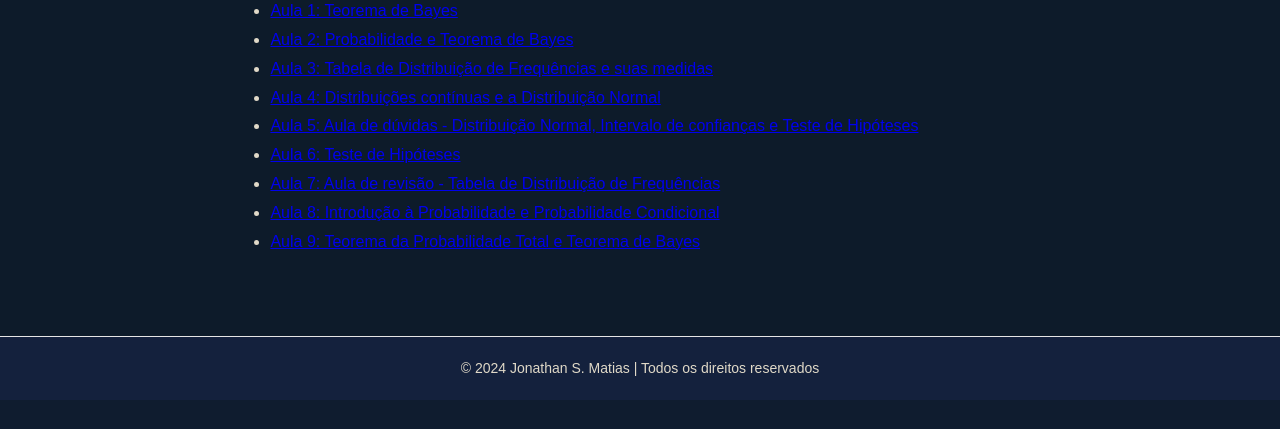
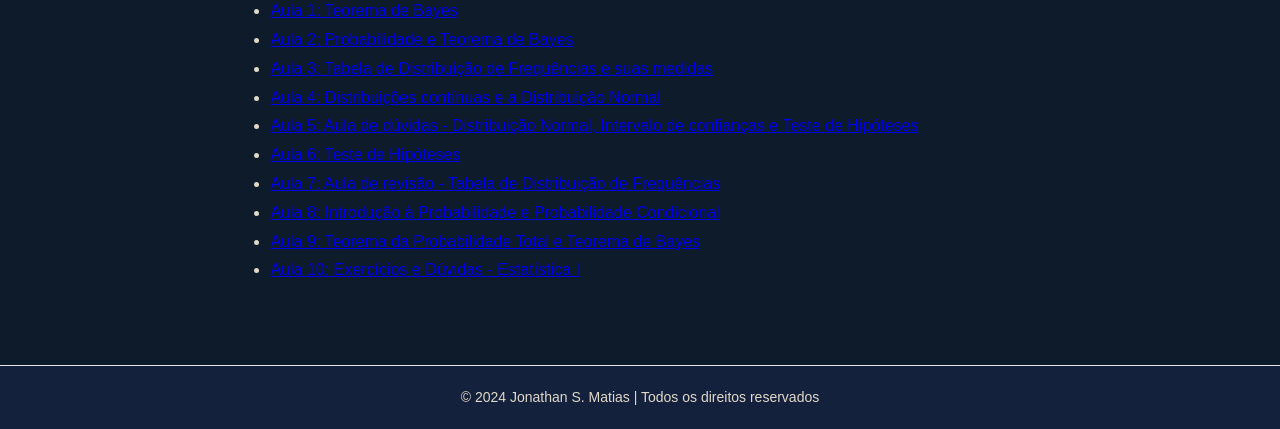
Before and after one commit to jonathanestatistica/webpage, a Flask app: page /videos/ in a window 1280 px wide. Shown: the part 471-900 px from the top of the page. Before the commit the page ends 871 px from the top, so only its background shows below. Run offline with Flask 3, Linux system fonts and the light colour scheme.

Commit message:
Add files via upload

```diff
--- a/templates/videos.html
+++ b/templates/videos.html
@@ -15,6 +15,7 @@
         <li><a href="https://www.youtube.com/watch?v=0TdAaHsniKk" target="_blank">Aula 7: Aula de revisão - Tabela de Distribuição de Frequências</a></li>
         <li><a href="https://www.youtube.com/watch?v=JYjKY_Mrt60" target="_blank">Aula 8: Introdução à Probabilidade e Probabilidade Condicional</a></li>
         <li><a href="https://www.youtube.com/watch?v=vamTsPBPQR4" target="_blank">Aula 9: Teorema da Probabilidade Total e Teorema de Bayes</a></li>
+        <li><a href="https://www.youtube.com/watch?v=nRau0c4bDbY" target="_blank">Aula 10: Exercícios e Dúvidas - Estatística I</a></li>
     </ul>
 </div>
 {% endblock %}
```
